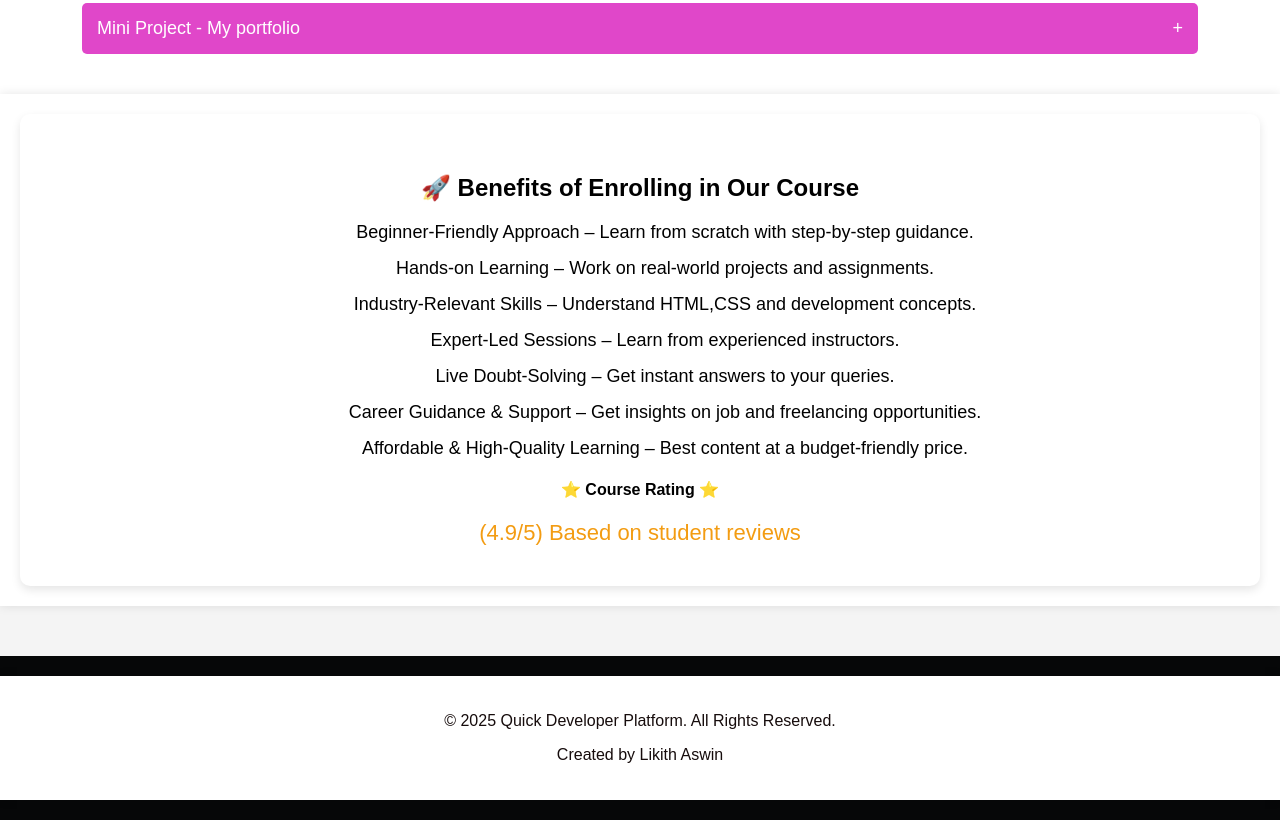
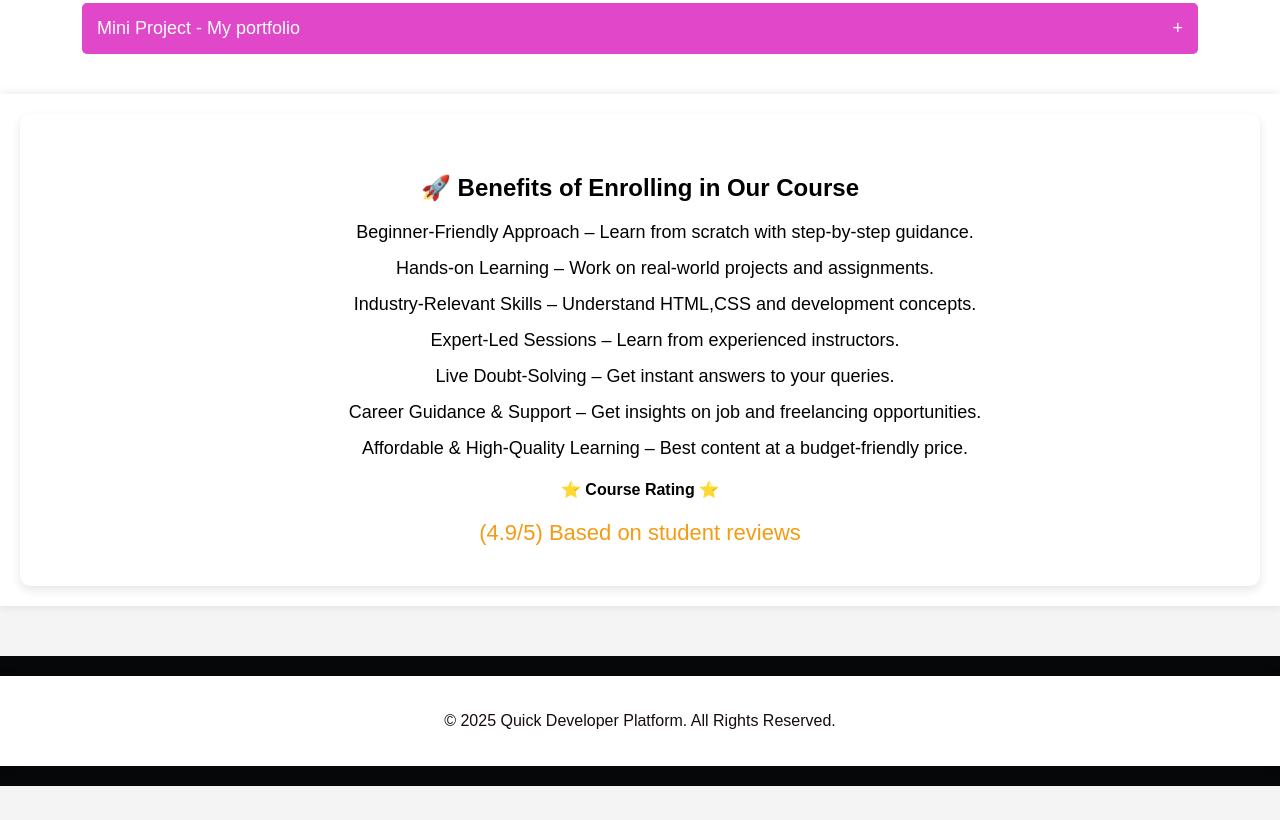
Before and after one commit to purusoth93/purusoth, a plain HTML site: page course_html&css.html in a window 1280 px wide. Shown: the part 585-1405 px from the top of the page. After the commit the page ends 1371 px from the top, so only its background shows below. Drawn offline with Linux system fonts and the light colour scheme.

Commit message:
Update course_html&css.html

```diff
--- a/course_html&css.html
+++ b/course_html&css.html
@@ -245,7 +245,6 @@
         <div class="container text-center">
             <p>&copy; 2025 Quick Developer Platform. All Rights Reserved.</p>
             <div class="footer-links">
-                <p>Created by Likith Aswin</p>
             </div>
         </div>
     </footer>
```
